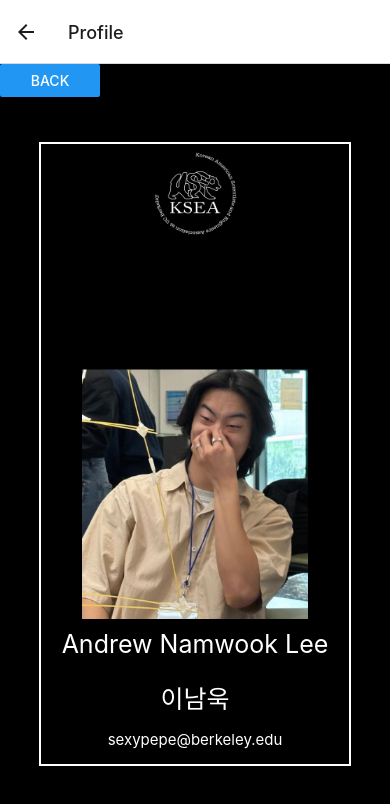
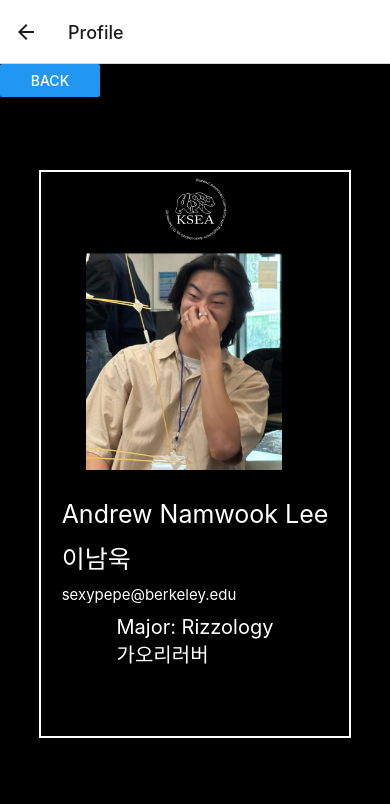
Before and after one commit to namwook0921/KSEA_App, a React Native app: screen /Profile in a window 390 px wide. Shown: the top 804 px of the page. Built offline with nearby package versions, Linux system fonts and the light colour scheme.

Commit message:
Container Alignment with Flex & Margin Adjustment

```diff
--- a/src/screens/ProfileScreen.js
+++ b/src/screens/ProfileScreen.js
@@ -11,6 +11,7 @@ const ProfileScreen = ({navigation}) => {
       <View style = {styles.BackContainer}>
         <Button title = "Back" onPress = {goHome} />
       </View>
+
       <View style = {styles.MainContainer}>
         <View style = {styles.KSEAContainer}>
           <Image
@@ -19,15 +20,25 @@ const ProfileScreen = ({navigation}) => {
             resizeMode = "contain"
           />
         </View>
+
+        <View style = {styles.ProfileContainer}>
           <Image
             source = {require('../media/namwook.jpg')}
             style = {styles.ProfilePhoto}
             resizeMode = "contain"
           />
+        </View>
+
+        <View style = {styles.NameContainer}>
           <Text style = {styles.name}>Andrew Namwook Lee</Text>
           <Text style = {styles.name}>이남욱</Text>
           <Text style = {styles.mail}>sexypepe@berkeley.edu</Text>
+        </View>
 
+        <View style = {styles.InfoContainer}>
+          <Text style = {styles.major}>Major: Rizzology</Text>
+          <Text style = {styles.info}>가오리러버</Text>
+        </View>
       </View>
   </View>
   );
@@ -50,32 +61,40 @@ const styles = StyleSheet.create({
   },
   MainContainer: {
     width: '80%', // 80% of Screen Width
-    aspectRatio: 0.5, // Height & Width Ratio
+    aspectRatio: 0.55, // Height & Width Ratio
     justifyContent: 'center',
     alignItems: 'center',
+    flexDirection: 'column',
 
     backgroundColor: '#000',
     borderWidth: 2,
     borderColor: '#FFF'
   },
   KSEAContainer: {
-    flex: 1,
+    flex: 0.5,
+    marginBottom: 20,
     justifyContent: 'flex-start',
     alignItems: 'stretch',
   },
   KSEALogo: {
-    width: 100,
-    height: 100,
+    width: 75,
+    height: 75,
+  },
+  ProfileContainer: {
+    flex: 2,
   },
   ProfilePhoto: {
-    width: 250,
-    height: 250,
+    width: '90%',
+    height: '90%',
     aspectRatio: 1,
+  },
+  NameContainer: {
+    flex: 1
   },
   name: {
     fontSize: 25,
-    marginTop: 10,
-    marginBottom: 10,
+    marginTop: 5,
+    marginBottom: 5,
     color: 'white',
   },
   mail: {
@@ -83,6 +102,17 @@ const styles = StyleSheet.create({
     marginTop: 5,
     marginBottom: 15,
     color: 'white',
+  },
+  InfoContainer: {
+    flex: 1
+  },
+  major: {
+    fontSize: 20,
+    color: 'white',
+  },
+  info: {
+    fontSize: 20,
+    color: 'white',
   }
 })
 
```
Lines whose indentation alone changed are shown as unchanged.
